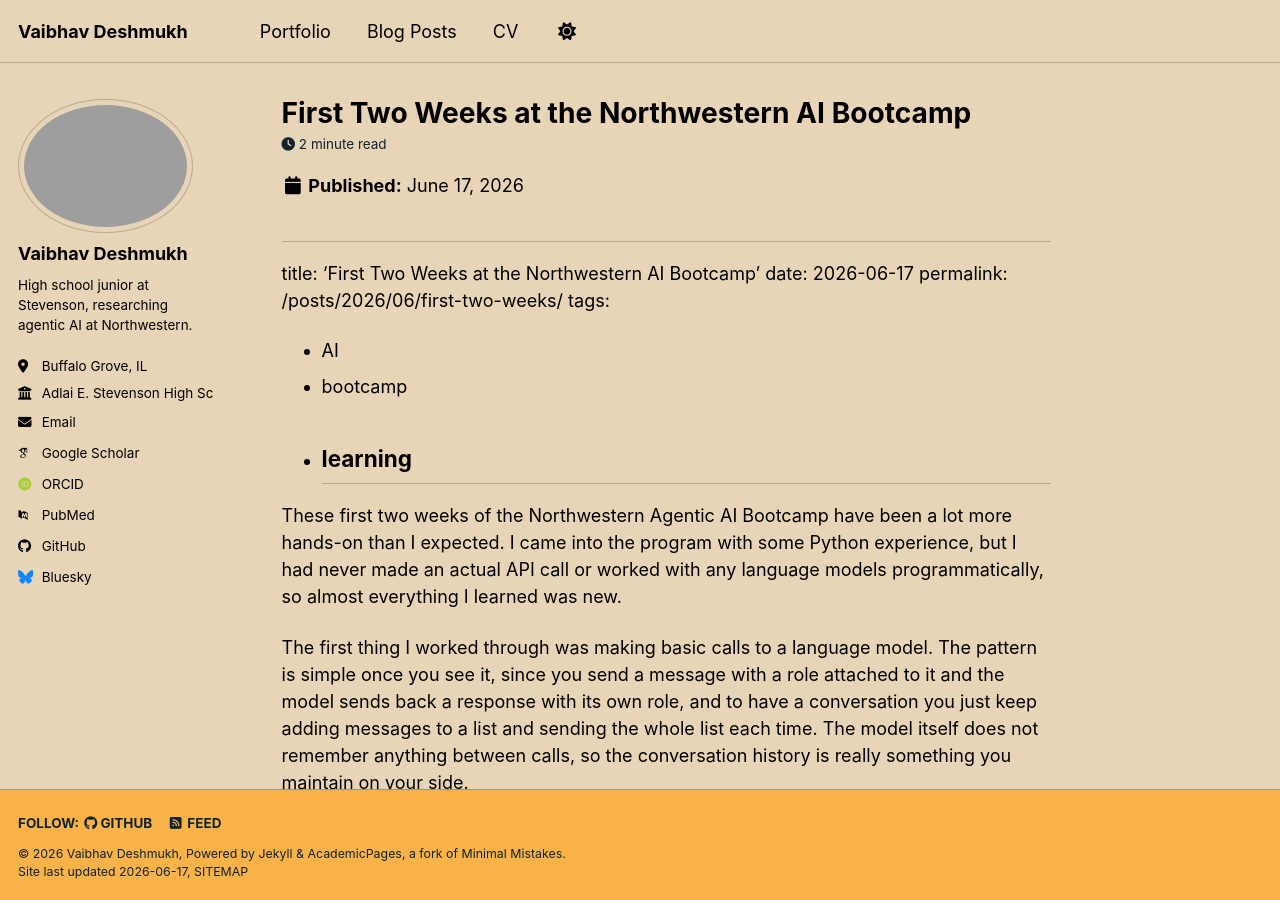
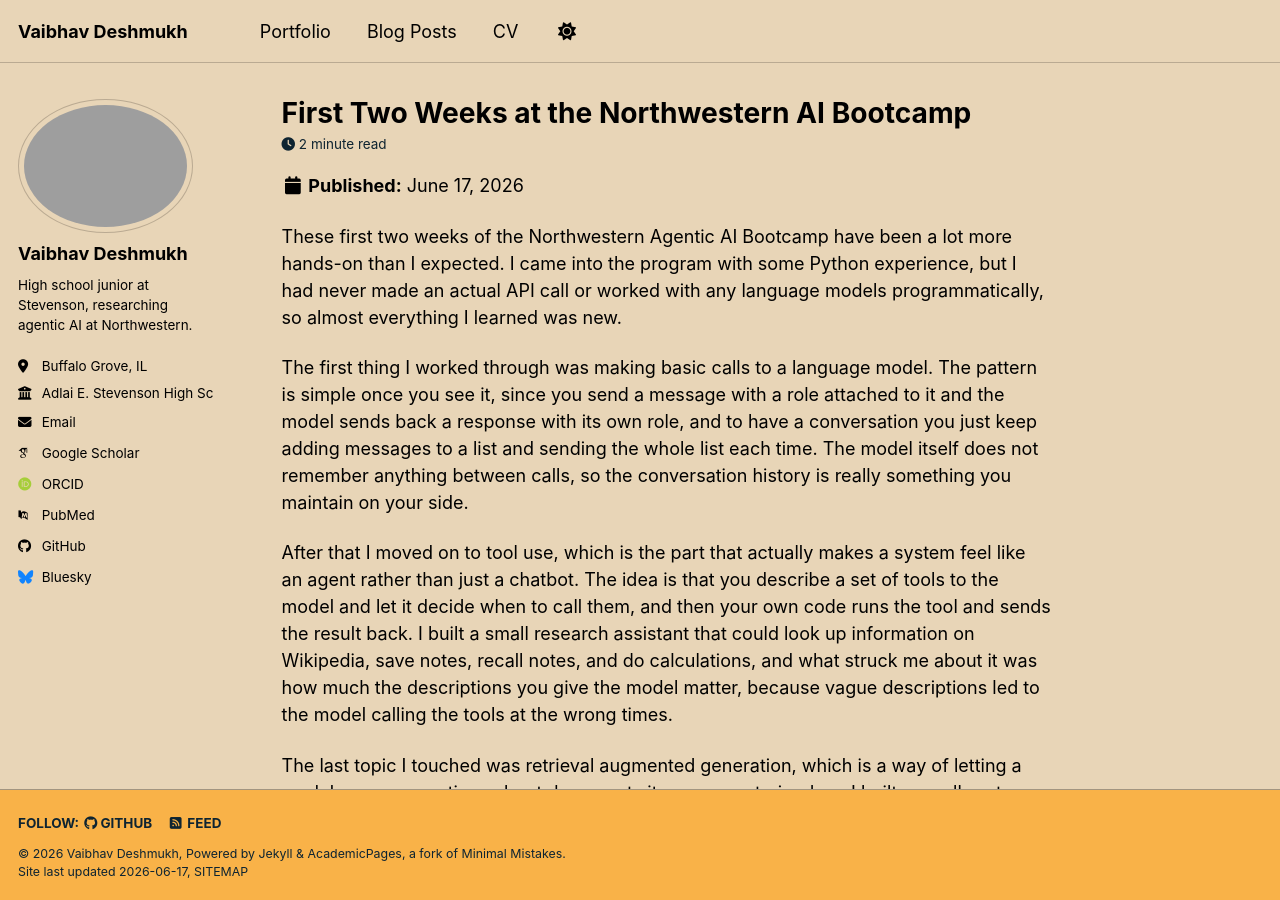
Before and after one commit to VaibhavDeshmukh1/VaibhavDeshmukh1.github.io, a Jekyll site: the page built from _posts/2026-06-17-bootcamp-first-two-weeks.md, in a window 1280 px wide and 900 px high. Built offline with Jekyll 4.4.1, drawn with Linux system fonts in a browser that asks for light colours; some web fonts are replaced; a script bundle is joined from its source files by our own code; library files that are not in the unit come from our copies.

Commit message:
fix blog post formatting

```diff
--- a/_posts/2026-06-17-bootcamp-first-two-weeks.md
+++ b/_posts/2026-06-17-bootcamp-first-two-weeks.md
@@ -1,12 +1,3 @@
----
-title: 'First Two Weeks at the Northwestern AI Bootcamp'
-date: 2026-06-17
-permalink: /posts/2026/06/first-two-weeks/
-tags:
-  - AI
-  - bootcamp
-  - learning
----
 ---
 title: 'First Two Weeks at the Northwestern AI Bootcamp'
 date: 2026-06-17
```
